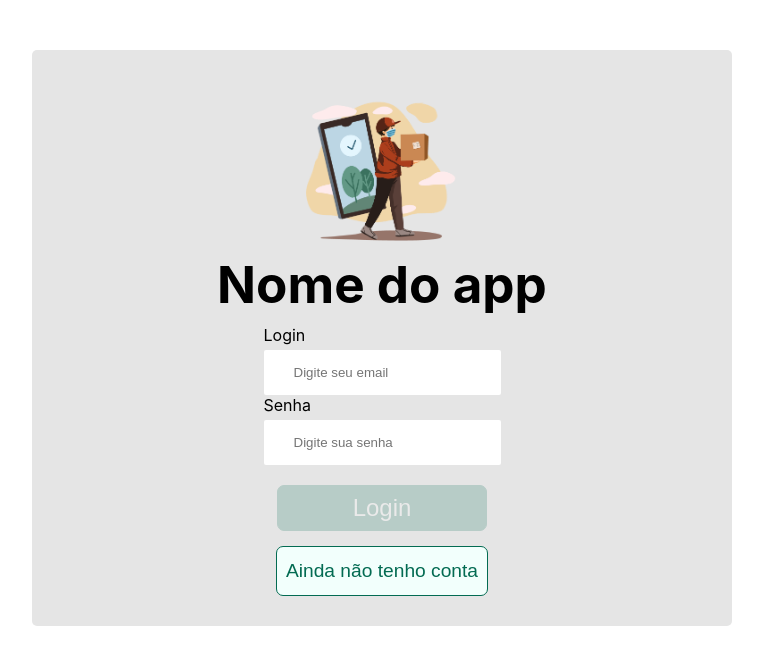
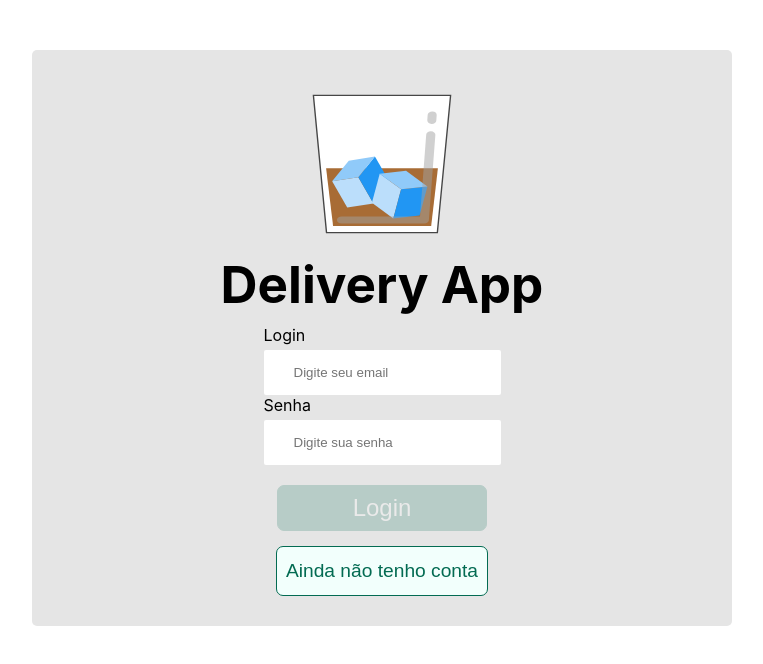
Before and after one commit to rslfilho/delivery-front-end, a React (Create React App) app: page /login in a window 1280 px wide. Shown: the top 664 px of the page, without its empty margins (258-1021 px from the left). Built offline with nearby package versions, Linux system fonts and the light colour scheme; no server answers.

Commit message:
Mudando nome do App e Foto

```diff
--- a/src/components/Login/Login.js
+++ b/src/components/Login/Login.js
@@ -2,7 +2,7 @@ import { useNavigate } from 'react-router-dom';
 import React, { useEffect, useState, useContext } from 'react';
 import { UserContext } from '../../context';
 import { userAPI, validate, userLocalStorage } from '../../services';
-import deliveryPhoto from '../../images/delivery.png';
+import deliveryPhoto from '../../images/rockGlass.svg';
 import './style.css';
 
 const FIVE_SECONDS = 5000;
@@ -70,7 +70,7 @@ const Login = () => {
         <img className="imgSize" src={ deliveryPhoto } alt="logo" />
       </div>
       <div className="titleLogin">
-        <h1>Nome do app</h1>
+        <h1>Delivery App</h1>
       </div>
       <div className="divavo">
         <div className="divpai">
```
